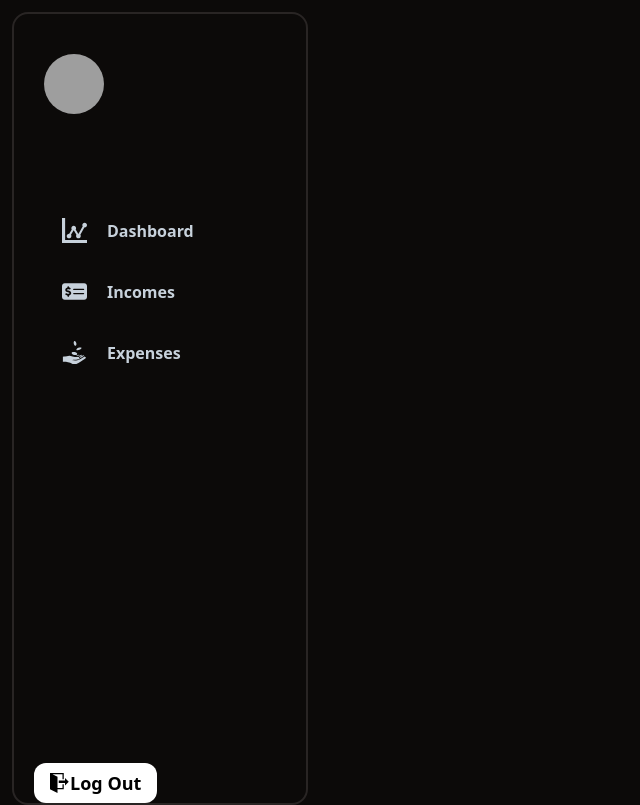
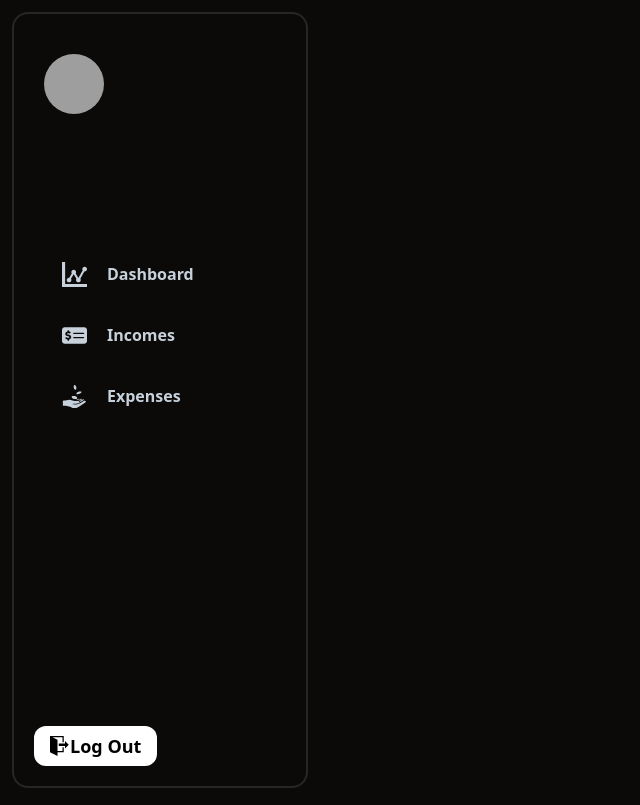
Before and after one commit to AjuAbraham/expense-tracker, a React (Vite) app in the folder client/: page / in a window 1280 px wide. Shown: the whole page, without its empty margins (0-640 px from the left). Built offline with nearby package versions, Linux system fonts and the light colour scheme; no server answers; sample sign-in values are in the browser's storage; grey boxes are pictures that could not be loaded.

Commit message:
SideBar overflow fix

```diff
--- a/client/src/pages/Home.tsx
+++ b/client/src/pages/Home.tsx
@@ -45,9 +45,9 @@ const Home = () => {
   return (
     <>
       <div className="grid h-screen w-screen grid-cols-12">
-        <div className="col-span-3 m-3 rounded-2xl border-2 sm:block hidden">
+        <div className="col-span-3 m-3 flex flex-col justify-between rounded-2xl border-2   ">
           {/* Avatar */}
-          <div className="mt-10 flex ml-[30px]">
+          <div className=" flex ml-[30px] mt-10">
             <div className="flex items-center justify-center gap-4">
               <Avatar className="w-[60px] h-[60px]">
                 <AvatarImage
@@ -64,7 +64,7 @@ const Home = () => {
           </div>
 
           {/* Nav Bar */}
-          <ul className="mt-24 ml-[40px] text-[#C7D1DB]">
+          <ul className=" ml-[40px] mt-[-150px] text-[#C7D1DB]">
             <li>
               <NavLink
                 to="/dashboard"
@@ -107,7 +107,7 @@ const Home = () => {
           </ul>
 
           {/* Logout Button */}
-          <div className="mt-[390px] ml-[20px]">
+          <div className=" ml-[20px] mb-[20px]">
             <Button
               className="rounded-xl bg-white text-black hover:bg-slate-500"
               onClick={handleLogout}
```
